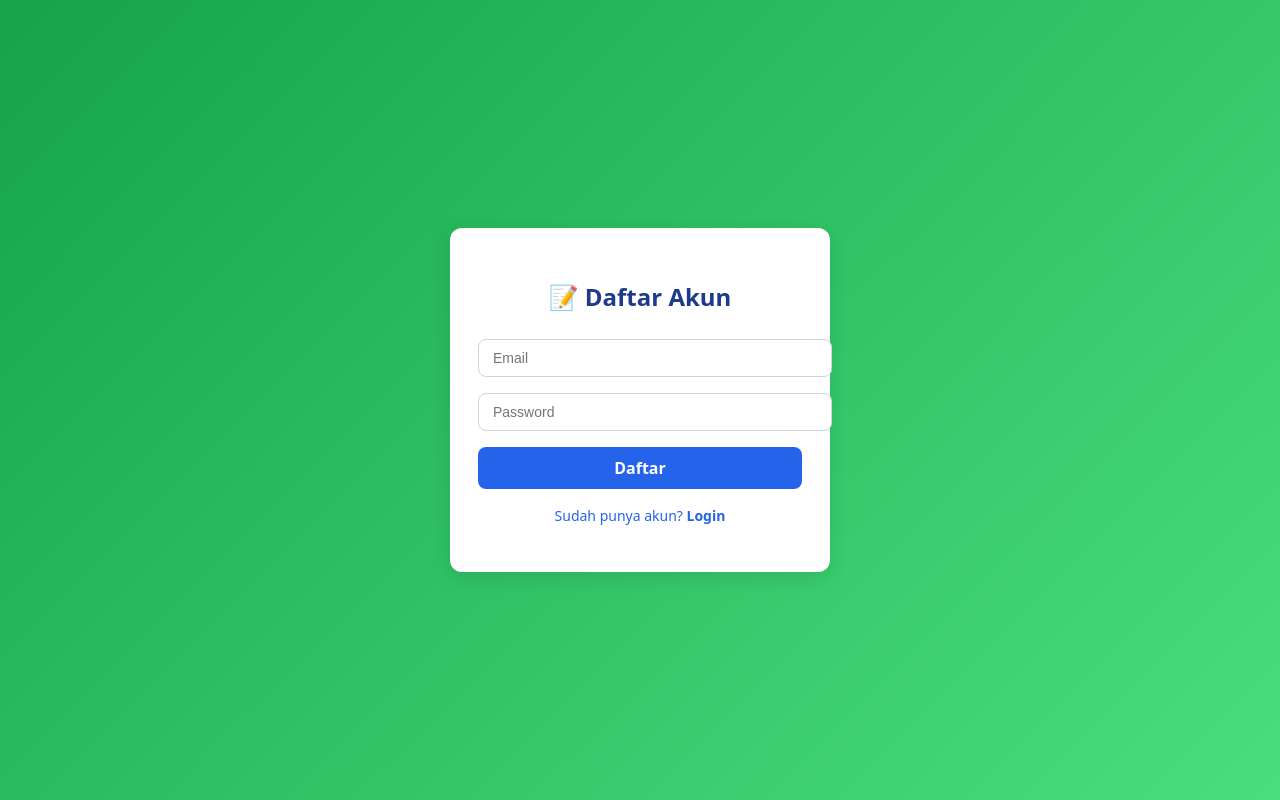
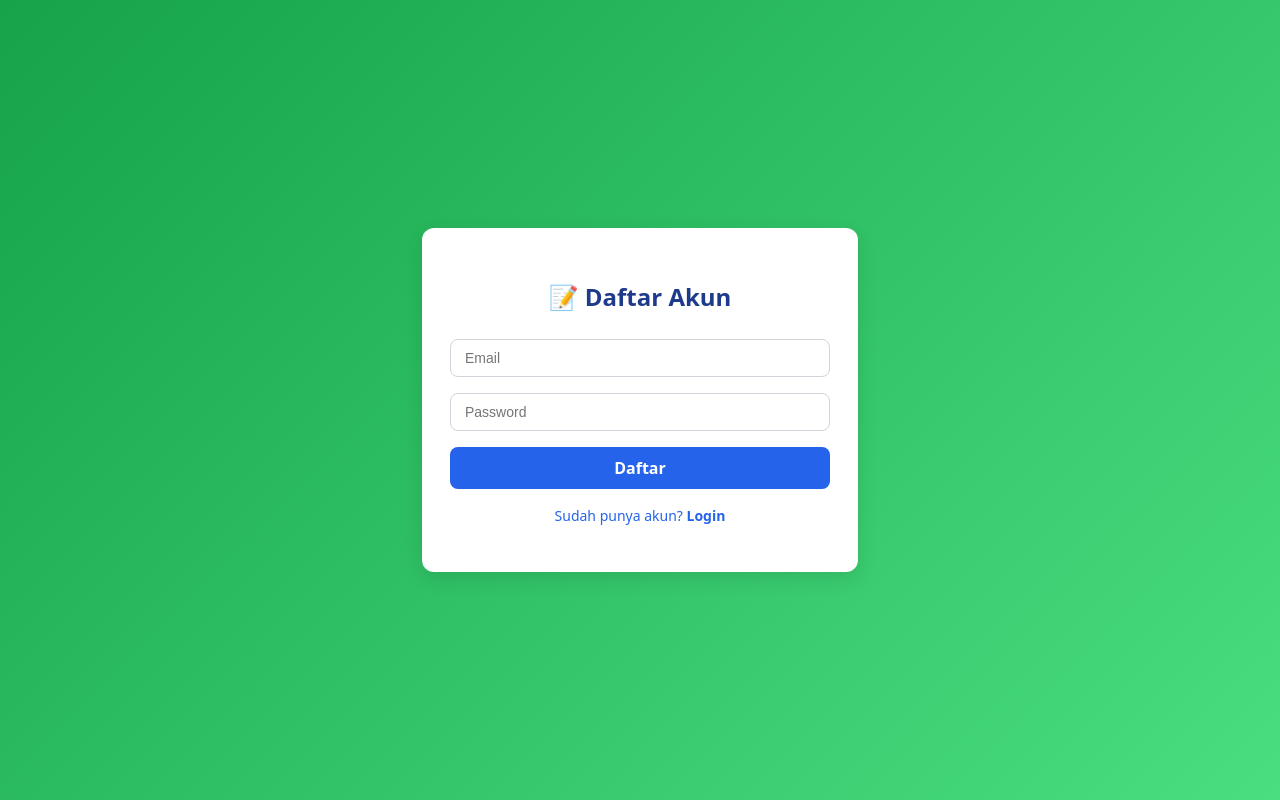
Before and after one commit to untrustedperson/jadwal-libur, a React (Vite) app: page /register in a window 1280 px wide. Built offline with nearby package versions, Linux system fonts and the light colour scheme; no server answers.

Commit message:
login & register UI fix

```diff
--- a/src/Register.tsx
+++ b/src/Register.tsx
@@ -8,28 +8,32 @@ export default function Register() {
   const [email, setEmail] = useState("");
   const [password, setPassword] = useState("");
   const [error, setError] = useState("");
+  const [loading, setLoading] = useState(false);
   const navigate = useNavigate();
 
   async function handleRegister(e: React.FormEvent) {
     e.preventDefault();
     setError("");
+    setLoading(true);
 
     try {
+      // 🔹 Registrasi user Firebase
       const userCredential = await createUserWithEmailAndPassword(auth, email, password);
       const uid = userCredential.user.uid;
 
-      // 🔹 Buat dokumen role baru di Firestore
+      // 🔹 Simpan role default di Firestore
       await setDoc(doc(db, "roles", uid), {
         email,
-        role: "viewer", // default role
+        role: "viewer",
       });
 
-      // 🔹 Simpan role langsung agar App.tsx tahu tanpa reload
+      // 🔹 Simpan role di localStorage agar langsung aktif
       localStorage.setItem("role", "viewer");
 
-      // 🔹 Arahkan user ke kalender
+      // 🔹 Arahkan ke kalender
       navigate("/calendar");
     } catch (err: any) {
+      console.error("Register error:", err);
       if (err.code === "auth/weak-password") {
         setError("Password minimal 6 karakter!");
       } else if (err.code === "auth/email-already-in-use") {
@@ -37,6 +41,8 @@ export default function Register() {
       } else {
         setError("Terjadi kesalahan saat mendaftar.");
       }
+    } finally {
+      setLoading(false);
     }
   }
 
@@ -62,8 +68,8 @@ export default function Register() {
             required
             style={styles.input}
           />
-          <button type="submit" style={styles.button}>
-            Daftar
+          <button type="submit" style={styles.button} disabled={loading}>
+            {loading ? "Memproses..." : "Daftar"}
           </button>
         </form>
 
@@ -82,14 +88,13 @@ export default function Register() {
 
 const styles: Record<string, React.CSSProperties> = {
   container: {
-    height: "100vh",
+    minHeight: "100vh",
     width: "100vw",
     display: "flex",
     justifyContent: "center",
     alignItems: "center",
-    background: "linear-gradient(135deg, #16a34a, #4ade80)",
+    background: "linear-gradient(135deg, #16a34a, #4ade80)", // tetap hijau seperti semula
     overflow: "hidden",
-    margin: 0,
     padding: "0 16px",
     boxSizing: "border-box",
   },
@@ -101,24 +106,14 @@ const styles: Record<string, React.CSSProperties> = {
     width: "100%",
     maxWidth: 380,
     textAlign: "center",
-    boxSizing: "border-box",
   },
-  title: {
-    marginBottom: 24,
-    color: "#1e3a8a",
-  },
-  form: {
-    display: "flex",
-    flexDirection: "column",
-    gap: 16,
-  },
+  title: { marginBottom: 24, color: "#1e3a8a" },
+  form: { display: "flex", flexDirection: "column", gap: 16 },
   input: {
     padding: "10px 14px",
     border: "1px solid #d1d5db",
     borderRadius: 8,
     fontSize: 14,
-    outline: "none",
-    width: "100%",
   },
   button: {
     padding: "10px",
@@ -128,21 +123,8 @@ const styles: Record<string, React.CSSProperties> = {
     color: "#fff",
     fontWeight: 600,
     cursor: "pointer",
-    transition: "background 0.2s",
   },
-  error: {
-    color: "red",
-    fontSize: 14,
-    marginTop: 8,
-  },
-  linkText: {
-    color: "#2563eb",
-    marginTop: 16,
-    fontSize: 14,
-  },
-  link: {
-    color: "#2563eb",
-    fontWeight: 600,
-    textDecoration: "none",
-  },
+  error: { color: "red", fontSize: 14, marginTop: 8 },
+  linkText: { color: "#2563eb", marginTop: 16, fontSize: 14 },
+  link: { color: "#2563eb", fontWeight: 600, textDecoration: "none" },
 };
```
